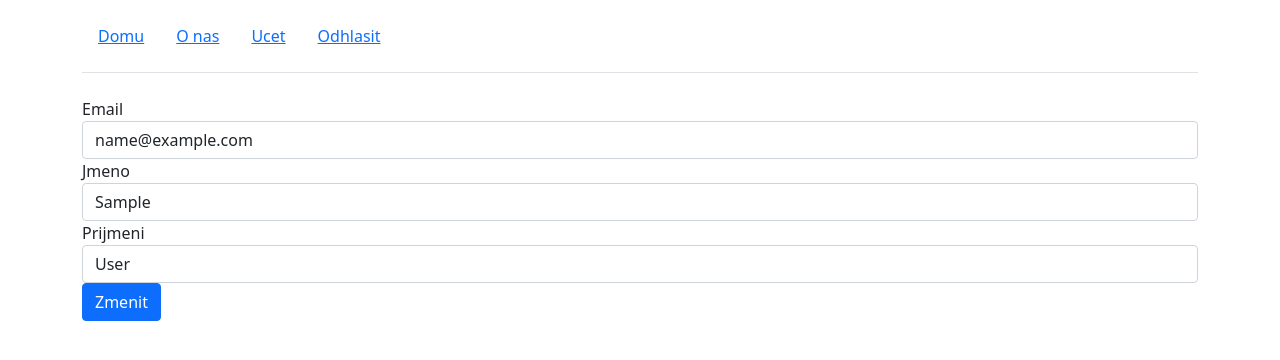
After one commit to Fildah/monitoring-insolvenci, a Flask app: page /account in a window 1280 px wide. The commit adds this page. Shown: the top 360 px of the page. Run offline with Flask 2, Linux system fonts and the light colour scheme; the visitor is signed in with stand-in values (Sample User, id 1); data comes from the database, SQL or seed files in the repository.

Commit message:
+ users.views.py - login, account + template - login, account - company + insolvence - model

```diff
--- a/requirements.txt
+++ b/requirements.txt
@@ -12,3 +12,4 @@ flask-login==0.5.0
 Flask-WTF==0.15.1
 alembic==1.6.5
 WTForms==2.3.3
+email-validator==1.1.3
--- /dev/null
+++ b/sledovacinsolvenci/templates/account.html
@@ -0,0 +1,21 @@
+{% extends "base.html" %}
+{% block content %}
+<form action="" enctype="multipart/form-data" method="POST">
+    {{ form.hidden_tag() }}
+    <div class="form-group">
+        {{ form.email.label(class='form-group') }}
+        {{ form.email(class='form-control') }}
+    </div>
+    <div class="form-group">
+        {{ form.first_name.label(class='form-group') }}
+        {{ form.first_name(class='form-control') }}
+    </div>
+    <div class="form-group">
+        {{ form.last_name.label(class='form-group') }}
+        {{ form.last_name(class='form-control') }}
+    </div>
+    <div class="form-group">
+        {{ form.submit(class='btn btn-primary') }}
+    </div>
+</form>
+{% endblock %}
--- a/sledovacinsolvenci/templates/base.html
+++ b/sledovacinsolvenci/templates/base.html
@@ -32,18 +32,21 @@
           <li class="nav-link">
             <a href="{{ url_for('core.about') }}">O nas</a>
           </li>
+          {% if current_user.is_authenticated %}
           <li class="nav-link">
-            <a href="#">Odhlasit</a>
+            <a href="{{ url_for('users.account') }}">Ucet</a>
           </li>
           <li class="nav-link">
-            <a href="#">Ucet</a>
+            <a href="{{ url_for('users.logout') }}">Odhlasit</a>
+          </li>
+          {% else %}
+          <li class="nav-link">
+            <a href="{{ url_for('users.login') }}">Prihlasit</a>
           </li>
           <li class="nav-link">
-            <a href="#">Prihlasit</a>
+            <a href="{{ url_for('users.register') }}">Registrovat</a>
           </li>
-          <li class="nav-link">
-            <a href="#">Registrovat</a>
-          </li>
+          {% endif %}
         </ul>
       </header>
     </div>
--- a/sledovacinsolvenci/users/views.py
+++ b/sledovacinsolvenci/users/views.py
@@ -2,8 +2,8 @@ from flask import render_template, url_for, flash, redirect, request, Blueprint
 from flask_login import login_user, current_user, logout_user, login_required
 
 from sledovacinsolvenci import db
+from sledovacinsolvenci.users.forms import RegistrationForm, LoginForm, UpdateUserForm
 from sledovacinsolvenci.users.models import User
-from sledovacinsolvenci.users.forms import RegistrationForm, LoginForm, UpdateUserForm
 
 users = Blueprint('users', __name__)
 
@@ -21,7 +21,40 @@ def register():
     return render_template('register.html', form=form)
 
 
+@users.route('/login', methods=['GET', 'POST'])
+def login():
+    form = LoginForm()
+    if form.validate_on_submit():
+        user = User.query.filter_by(email=form.email.data).first()
+        if user.password_check(form.password.data) and user is not None:
+            login_user(user)
+            flash('Uspesne prihlaseni')
+            next_page = request.args.get('next')
+            if next_page is None or not next_page[0] == '/':
+                next_page = url_for('core.index')
+            return redirect(next_page)
+    return render_template('login.html', form=form)
+
+
 @users.route('/logout')
 def logout():
     logout_user()
     return redirect(url_for('core.index'))
+
+
+@users.route('/account', methods=['GET', 'POST'])
+@login_required
+def account():
+    form = UpdateUserForm()
+    if form.validate_on_submit():
+        current_user.email = form.email.data
+        current_user.first_name = form.first_name.data
+        current_user.last_name = form.last_name.data
+        db.session.commit()
+        flash('Uzivatelsky ucet byl aktualizovan')
+        return redirect(url_for('users.account'))
+    elif request.method == 'GET':
+        form.email.data = current_user.email
+        form.first_name.data = current_user.first_name
+        form.last_name.data = current_user.last_name
+    return render_template('account.html', form=form)
```
Also changed, not shown: sledovacinsolvenci/__init__.py (+6 -5 lines), sledovacinsolvenci/insolvence/models.py (added, +18 -0 lines), sledovacinsolvenci/partner/models.py (+0 -17 lines), sledovacinsolvenci/templates/login.html (added, +9 -0 lines), sledovacinsolvenci/insolvence/__init__.py (added).
